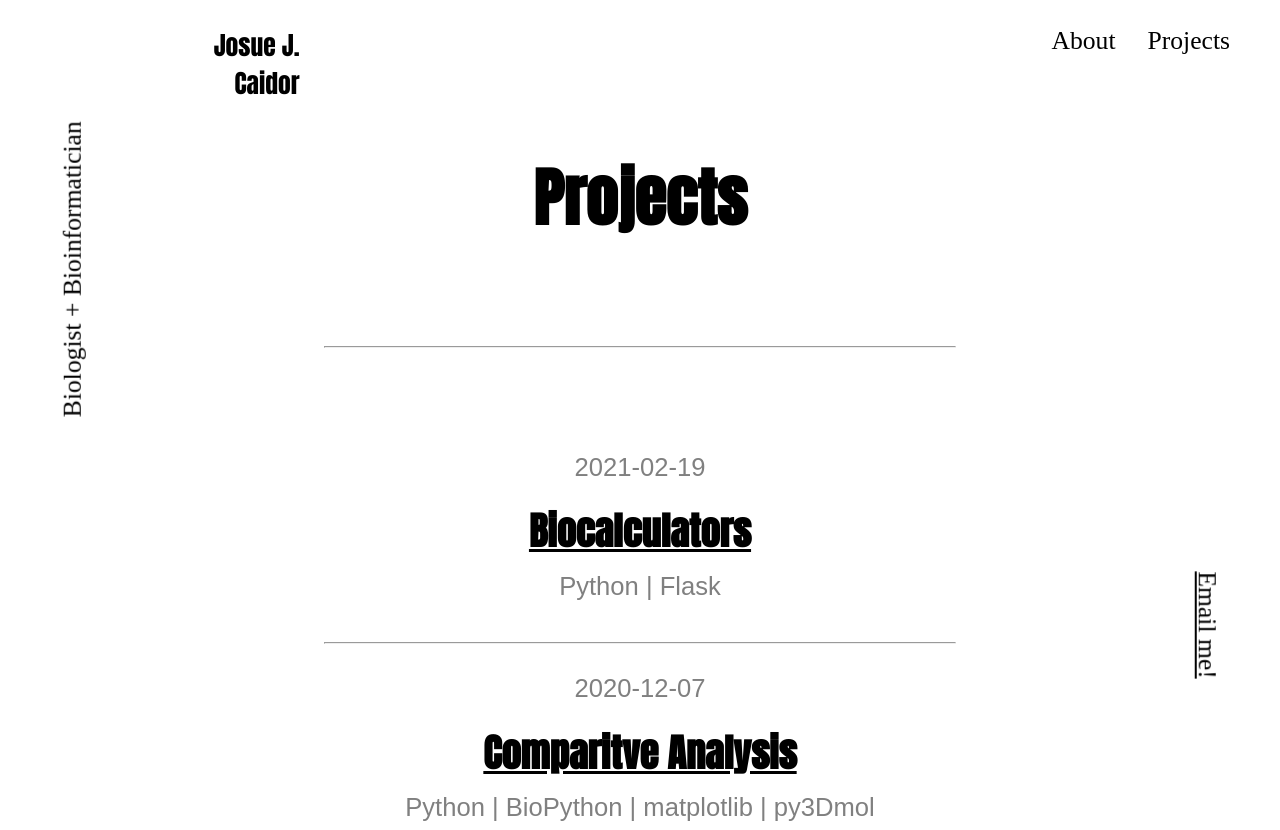
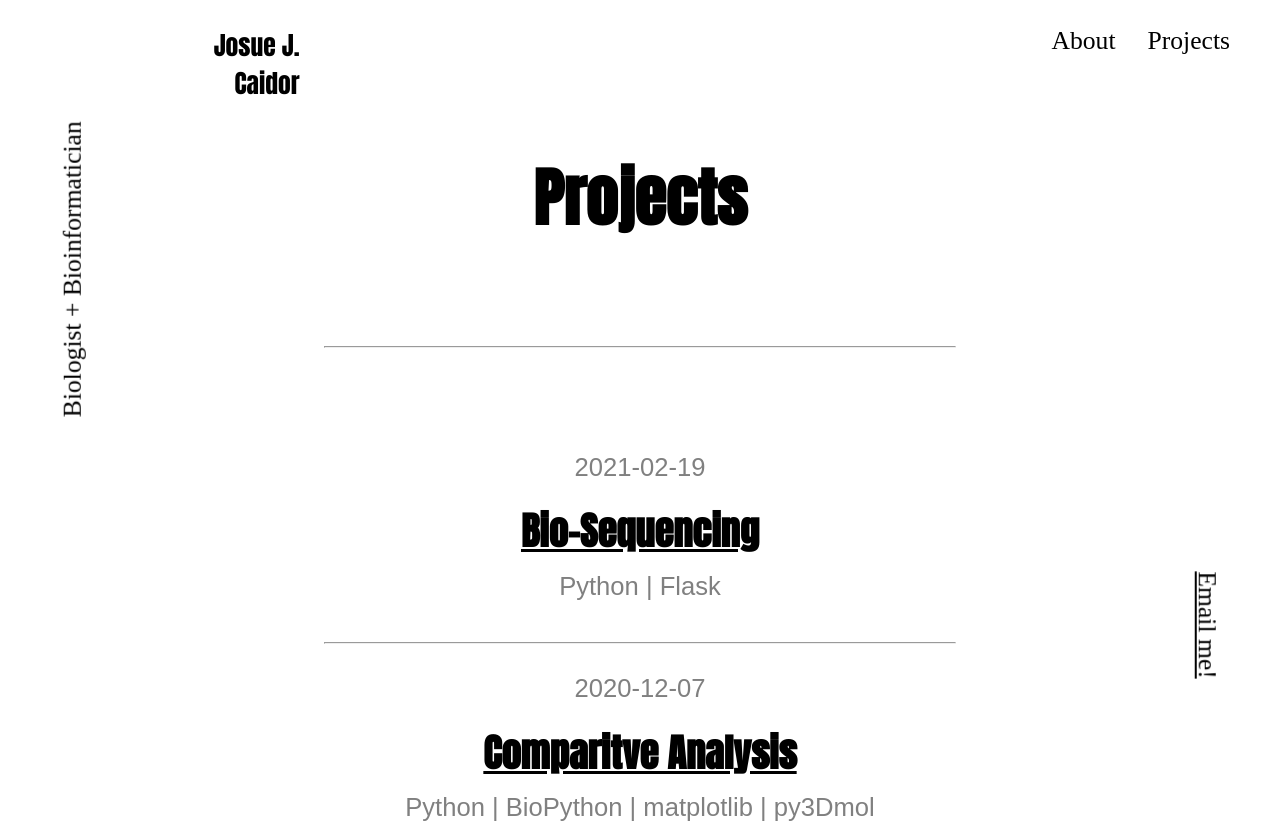
Before and after one commit to bonem0110/jcaidor, a plain HTML site: page projects/index.html in a window 1280 px wide. Shown: the top 830 px of the page. Drawn offline with Linux system fonts and the light colour scheme.

Commit message:
Add files via upload

```diff
--- a/projects/index.html
+++ b/projects/index.html
@@ -41,7 +41,7 @@
                 <div class="posts-list-item">
                     <p class="date">2021-02-19</p>
                     <h2>
-                        <a href="biocalculators/index.html">Biocalculators</a>
+                        <a href="biocalculators/index.html">Bio-Sequencing</a>
                     </h2>
                     <p class="categories">
                         <span>Python</span> | <span>Flask</span>
```
